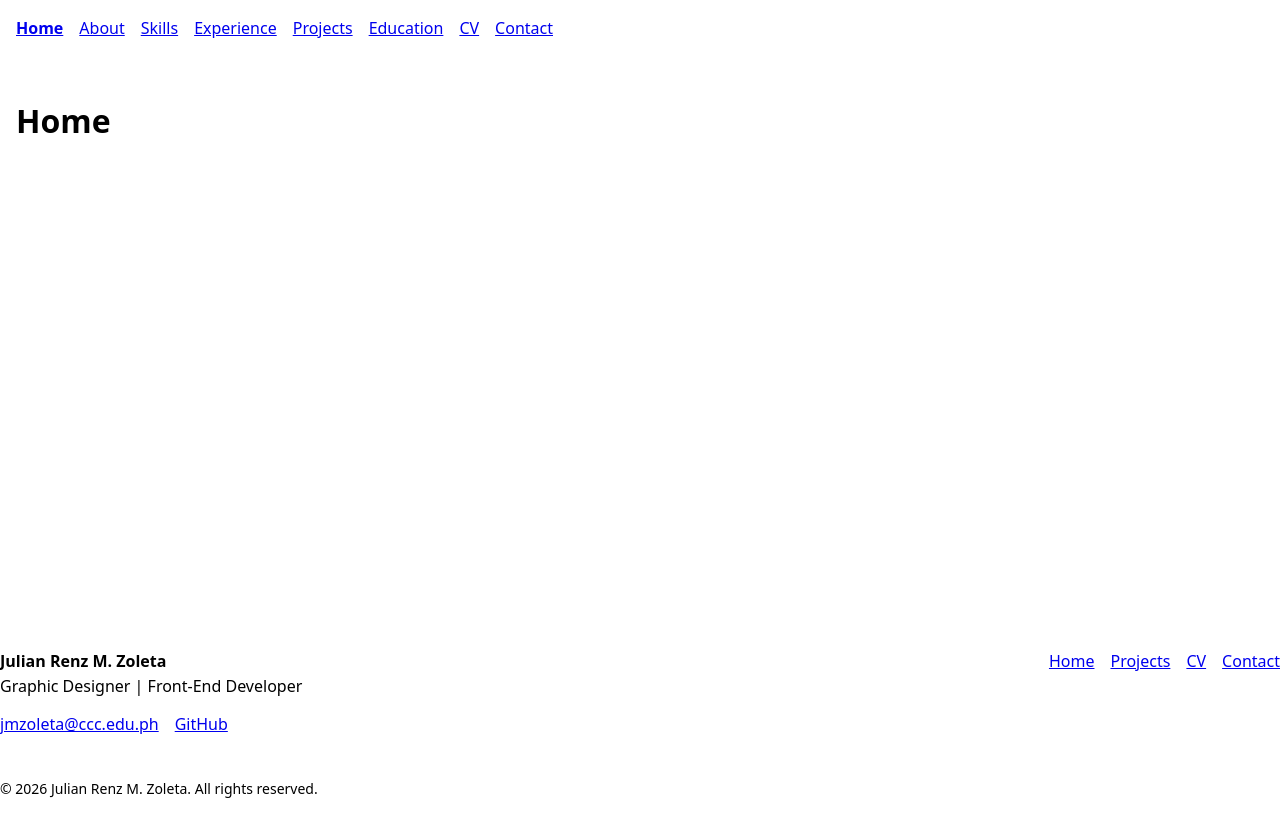
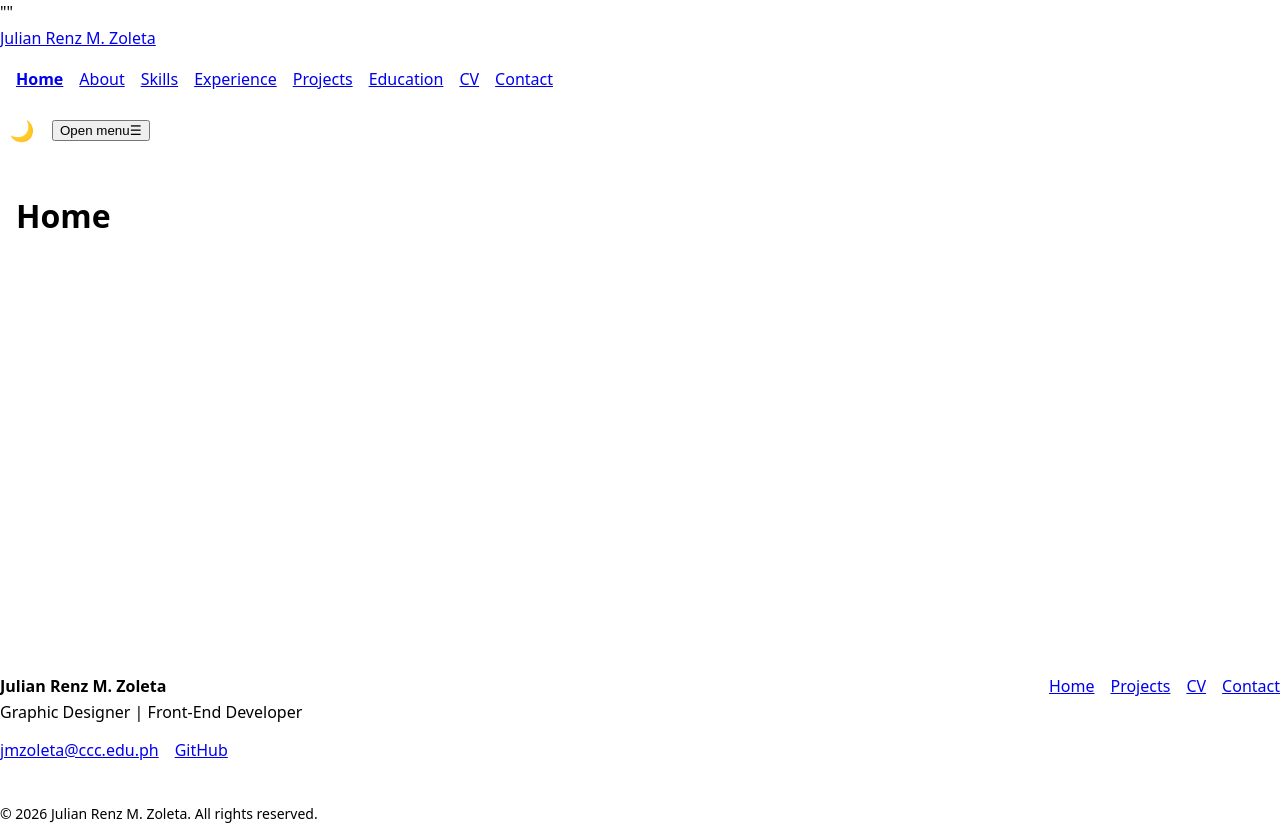
Before and after one commit to ralphbishop/cousin-portfolio, a React (Vite) app in the folder cousin-portfolio/: page / in a window 1280 px wide. Before the commit the page ends 800 px from the top, so only its background shows below. Built offline with nearby package versions, Linux system fonts and the light colour scheme.

Commit message:
Add dark with localStorage

```diff
--- a/cousin-portfolio/index.html
+++ b/cousin-portfolio/index.html
@@ -4,6 +4,7 @@
     <meta charset="UTF-8" />
     <link rel="icon" type="image/svg+xml" href="/favicon.svg" />
     <meta name="viewport" content="width=device-width, initial-scale=1.0" />
+    <script src="/theme-init.js"></script>""
     <title>cousin-portfolio</title>
   </head>
   <body>
--- /dev/null
+++ b/cousin-portfolio/public/theme-init.js
@@ -0,0 +1,13 @@
+
+(function () {
+  var theme = null
+  try {
+    theme = localStorage.getItem('theme')
+  } catch  {
+    // storage can be blocked (private mode, strict settings)
+  }
+  if (theme !== 'light' && theme !== 'dark') {
+    theme = window.matchMedia('(prefers-color-scheme: dark)').matches ? 'dark' : 'light'
+  }
+  document.documentElement.setAttribute('data-theme', theme)
+})()
--- a/cousin-portfolio/src/components/Navbar.jsx
+++ b/cousin-portfolio/src/components/Navbar.jsx
@@ -1,30 +1,50 @@
-import {NavLink} from 'react-router'
-
-const navItems = [
-    {label: 'Home', to: '/'},
-    {label: 'About', to: '/about'},
-    {label: 'Skills', to: '/skills'},
-    {label: 'Experience', to: '/experience'},
-    {label: 'Projects', to: '/projects'},
-    {label: 'Education', to: '/education'},
-    {label: 'CV', to: '/cv'},
-    {label: 'Contact', to: '/contact'},
-]
+import { useState } from 'react'
+import { Link, NavLink } from 'react-router'
+import { navItems } from '../data/navItems.js'
+import { profile } from '../data/profile.js'
+import ThemeToggle from './ThemeToggle.jsx'
 
 export default function Navbar() {
+  const [open, setOpen] = useState(false)
+  const closeMenu = () => setOpen(false)
+
   return (
-        <header>
-            <nav aria-label="Main Navigation">
+    <header className="site-header">
+      <div className="container header-inner">
+        <Link to="/" className="brand" onClick={closeMenu}>
+          {profile.name}
+        </Link>
+
+        <nav
+          id="main-menu"
+          className={`main-nav${open ? ' open' : ''}`}
+          aria-label="Main navigation"
+        >
           <ul>
             {navItems.map((item) => (
               <li key={item.to}>
-                            <NavLink to={item.to} end={item.to === '/'}>
+                <NavLink to={item.to} end={item.to === '/'} onClick={closeMenu}>
                   {item.label}
                 </NavLink>
               </li>
             ))}
           </ul>
         </nav>
+
+        <div className="header-actions">
+          <ThemeToggle />
+          <button
+            type="button"
+            className="menu-toggle"
+            aria-expanded={open}
+            aria-controls="main-menu"
+            onClick={() => setOpen(!open)}
+          >
+            <span className="sr-only">{open ? 'Close menu' : 'Open menu'}</span>
+            <span aria-hidden="true">{open ? '✕' : '☰'}</span>
+          </button>
+        </div>
+      </div>
     </header>
   )
 }
--- /dev/null
+++ b/cousin-portfolio/src/components/ThemeToggle.jsx
@@ -0,0 +1,34 @@
+import {useState} from 'react'
+
+function getCurrentTheme() {
+    return document.documentElement.getAttribute('data-theme') === 'dark' ? 'dark' : 'light'
+}
+
+export default function ThemeToggle () {
+    const [theme, setTheme] = useState(getCurrentTheme)
+
+    function toggleTheme() {
+        const next = theme === 'dark' ? 'light' : 'dark'
+        setTheme(next)
+        document.documentElement.setAttribute ('data-theme', next)
+        try{
+            localStorage.setItem('theme', next)
+        } catch {
+         //
+        }
+    }
+
+    const label = theme === 'dark' ? 'Switch to light mode' : 'Switch to dark mode'
+
+    return(
+        <button
+        type="button"
+        className="theme-toggle"
+        onClick={toggleTheme}
+        aria-label={label}
+        title={label}
+        >
+           <span aria-hidden="true">{theme === 'dark' ? '☀️' : '🌙'}</span>
+        </button>
+    )
+}
--- a/cousin-portfolio/src/index.css
+++ b/cousin-portfolio/src/index.css
@@ -92,3 +92,46 @@ main {
     justify-content: flex-end;
   }
 }
+
+:root {
+  color-scheme: light;
+}
+
+:root [data-theme='dark'] {
+  color-scheme: dark;
+  --bg: #0f1218;
+  --surface: #181c25;
+  --text: #e8eaf0;
+  --muted: #a3aab8;
+  --border: #2a303c;
+  --accent: #7b93ff;
+  --accent-contrast: #0f1218;
+}
+
+.header-actions {
+  display: flex;
+  align-items: center;
+  gap: 0.5rem;
+}
+
+.theme-toggle {
+  width: 2.75rem;
+  height: 2.75rem;
+  font-size: 1.25rem;
+  color: var(--text);
+  background: none;
+  border: 1px solid var(--border);
+  border-radius: var(--radius);
+  cursor: pointer;
+}
+
+.theme-toggle:hover,
+.menu-toggle:hover {
+  background: var(--surface);
+}
+
+@media (min-width: 900px) {
+  main-nav {
+    margin-left: auto;
+  }
+}
```
Lines whose indentation alone changed are shown as unchanged.
